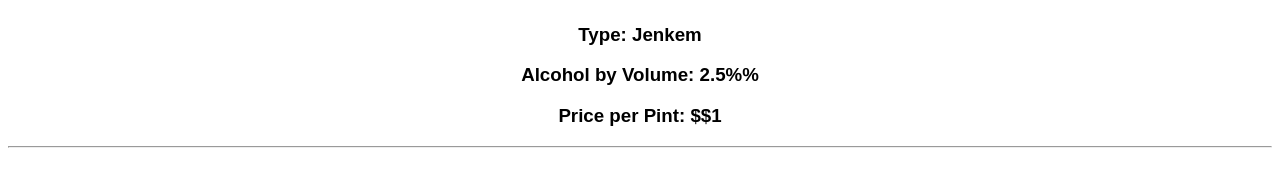
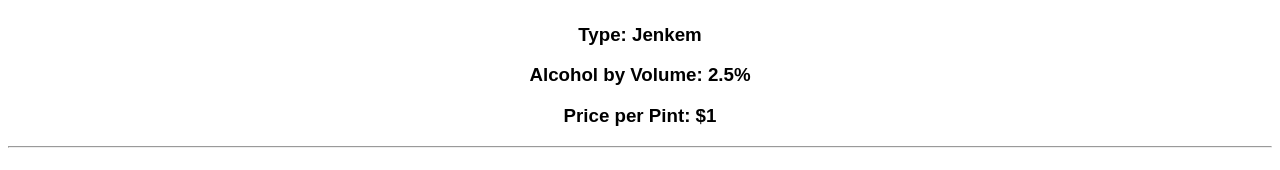
Before and after one commit to brnhensley/react-tap-room, a React app: page /#/ in a window 1280 px wide. Shown: the part 629-799 px from the top of the page. Built offline with nearby package versions, Linux system fonts and the light colour scheme.

Commit message:
change string props number types

```diff
--- a/src/components/KegsList.jsx
+++ b/src/components/KegsList.jsx
@@ -5,50 +5,50 @@ const allKegs = [
   {
     name: 'Sewer Brew',
     type: 'Jenkem',
-    abv: '2.5%',
-    price: '$1'
+    abv: 2.5,
+    price: 1
   },
   {
     name: 'Parsnip Wine',
     type: 'Wine',
-    abv: '8%',
-    price: '$6'
+    abv: 8,
+    price: 6
   },
   {
     name: 'Swamp Whiskey',
     type: 'Swill',
-    abv: '20%',
-    price: '$5'
+    abv: 20,
+    price: 5
   },
   {
     name: 'Teff Lager',
     type: 'Beer',
-    abv: '4%',
-    price: '$3'
+    abv: 4,
+    price: 3
   },
   {
     name: 'Honey Wine',
     type: 'Mead',
-    abv: '9%',
-    price: '$8'
+    abv: 9,
+    price: 8
   },
   {
     name: 'Pear Nectar',
     type: 'Cider',
-    abv: '2.5%',
-    price: '$1'
+    abv: 2.5,
+    price: 1
   },
   {
     name: 'Elven Goodberry Juice',
     type: 'Cider',
-    abv: '4%',
-    price: '$10'
+    abv: 4,
+    price: 10
   },
   {
     name: 'Longland Ale',
     type: 'Beer',
-    abv: '4.5%',
-    price: '$4'
+    abv: 4.5,
+    price: 4
   },
 ];
 
```
